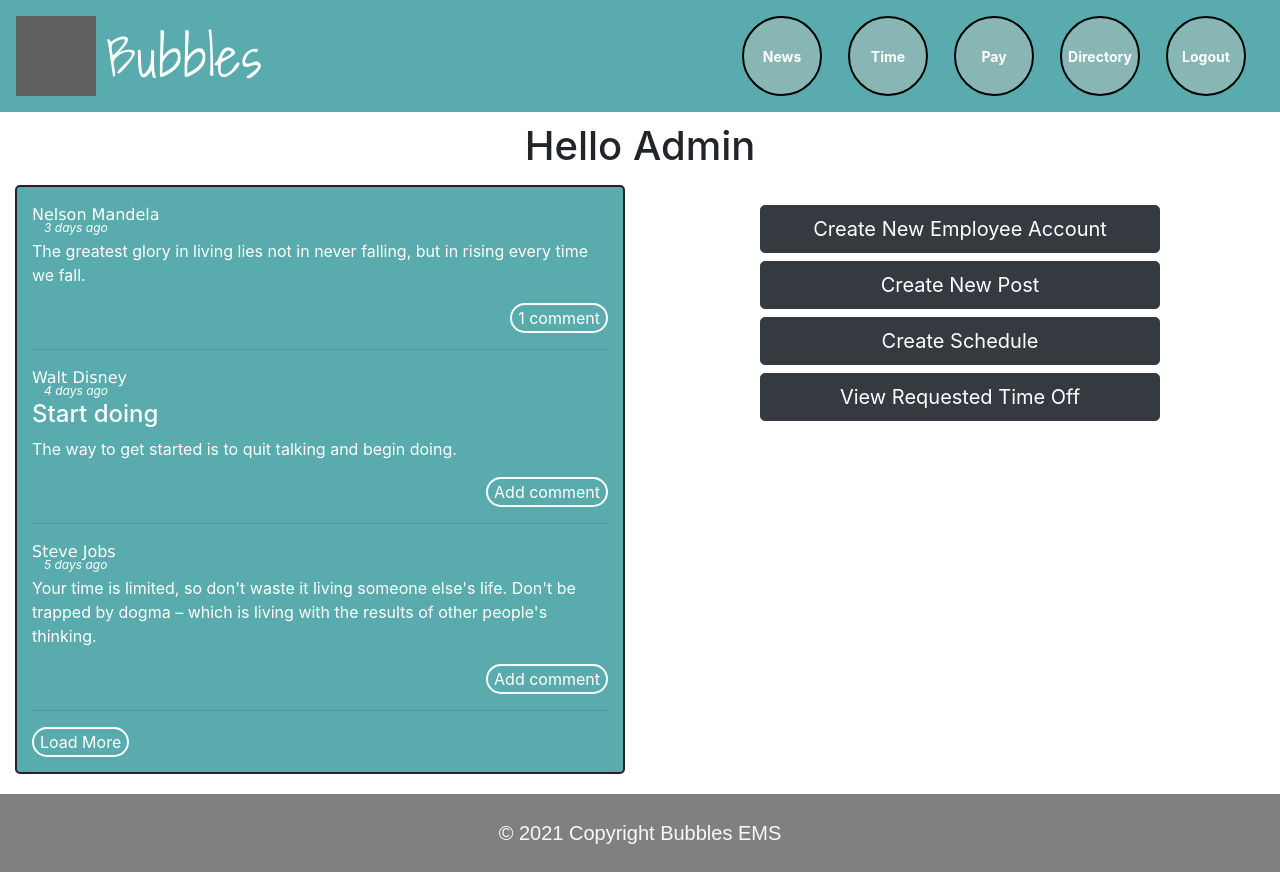
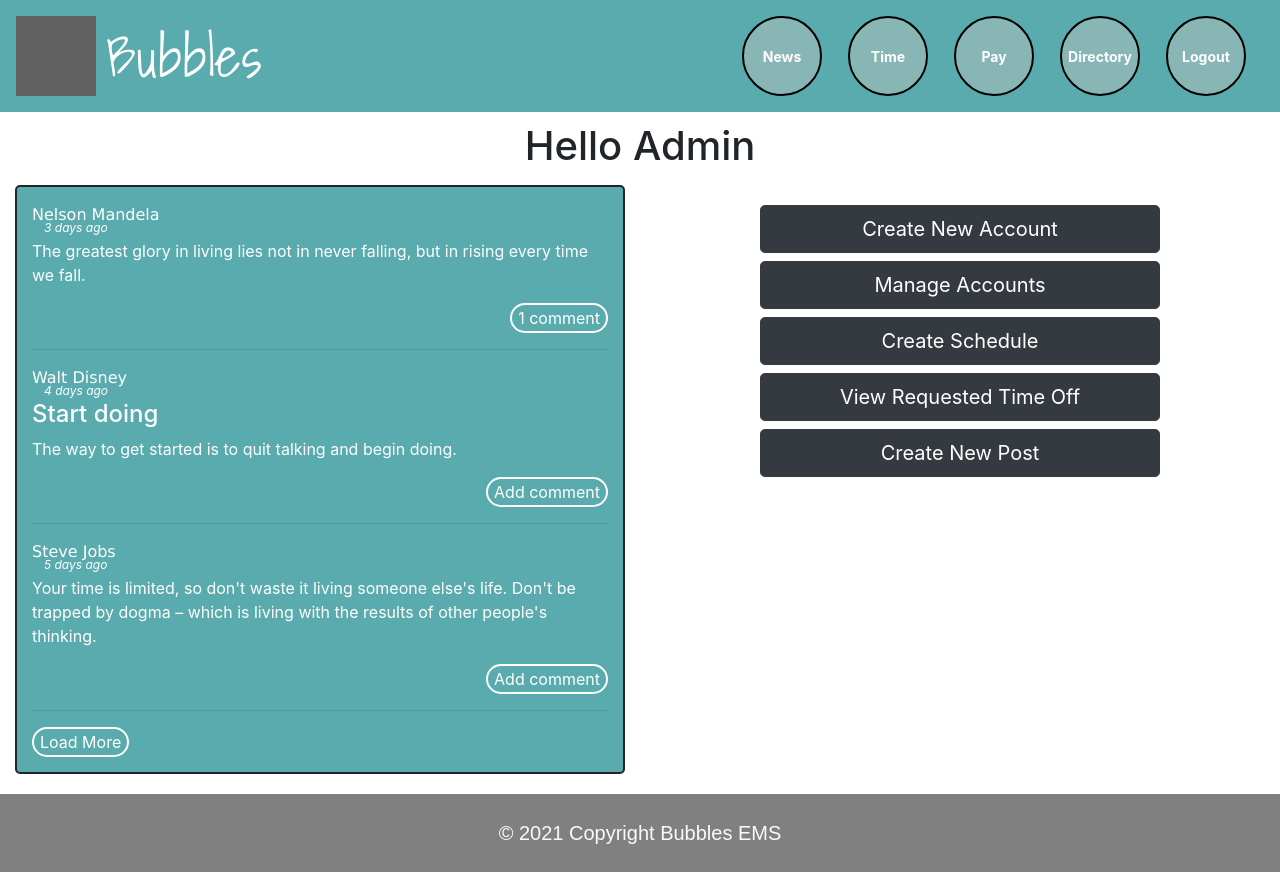
Before and after one commit to ETroya/Portal-Matriarch, a React (Create React App) app in the folder client/: page /admin in a window 1280 px wide. Built offline with nearby package versions, Linux system fonts and the light colour scheme; grey boxes are pictures that could not be loaded.

Commit message:
Created a manage accounts button.

```diff
--- a/client/src/pages/admin.js
+++ b/client/src/pages/admin.js
@@ -26,7 +26,7 @@ function Admin() {
               size="lg"
               block
             >
-              Create New Employee Account
+              Create New Account
             </Button>
             {state.addUser ? <EmployeeForm /> : null}
             <Button
@@ -37,7 +37,7 @@ function Admin() {
               size="lg"
               block
             >
-              Create New Post
+              Manage Accounts
             </Button>
             <Button
               id="adminButton"
@@ -57,6 +57,16 @@ function Admin() {
             >
               View Requested Time Off
             </Button>
+            <Button
+              id="adminButton"
+              className="btn btn-dark"
+              onClick={() => dispatch({ type: "toggle-new-post" })}
+              variant="primary"
+              size="lg"
+              block
+            >
+              Create New Post
+            </Button>
           </div>
         </Col>
       </Row>
```
